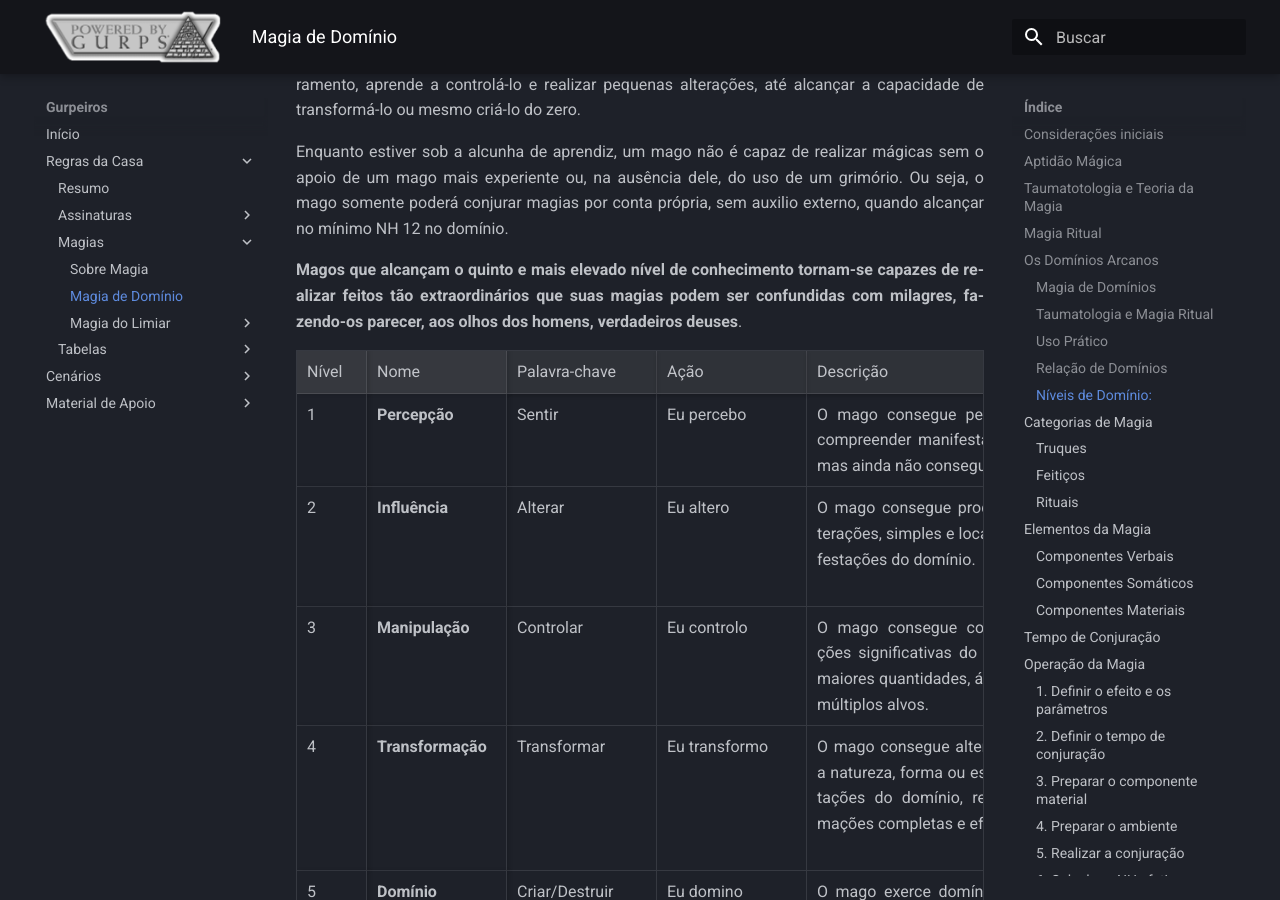
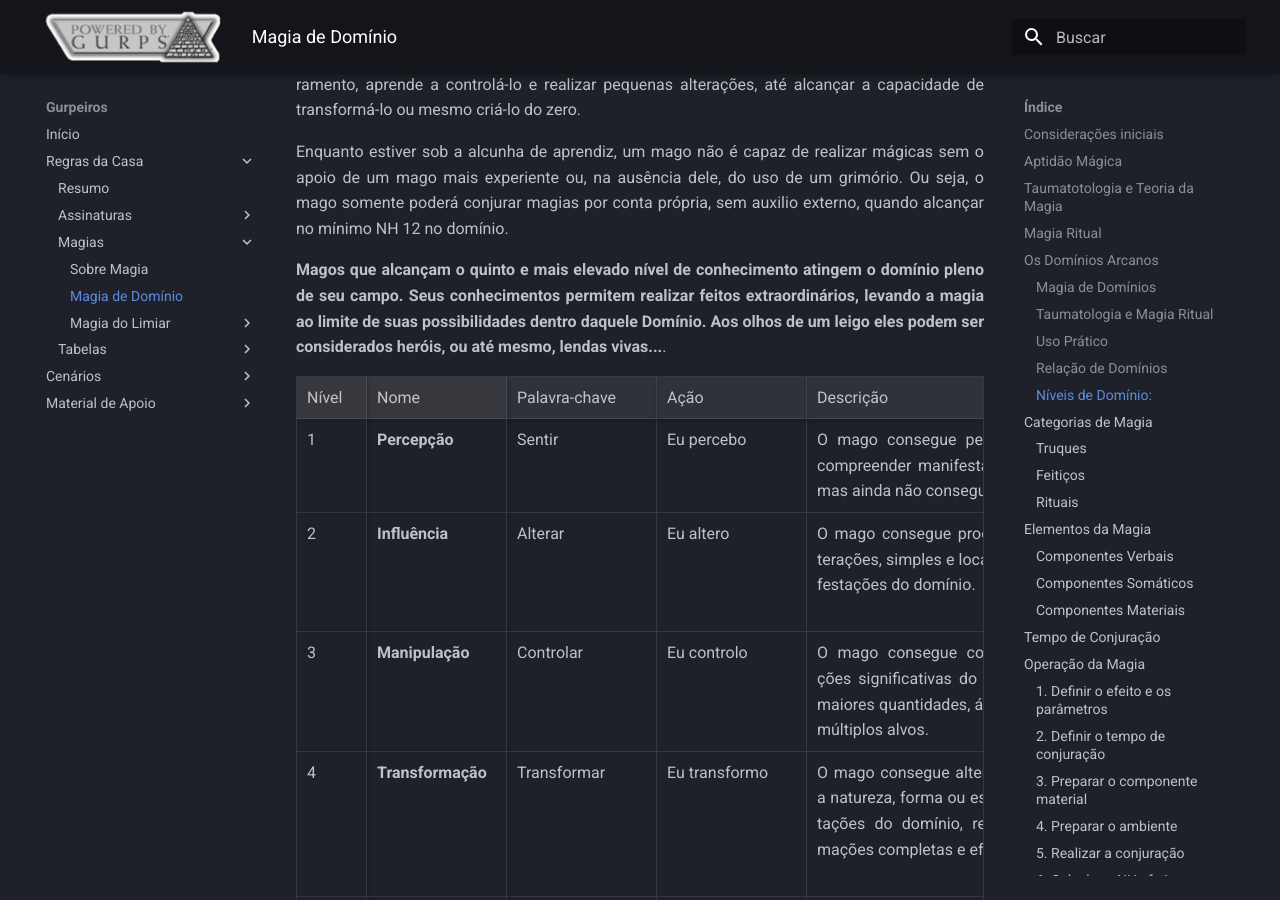
Before and after one commit to brbreis-1723/gurpeiros, an MkDocs documentation site: the page built from docs/regras/magia/magia_dominios.md, in a window 1280 px wide and 900 px high, scrolled down 6609 px. Built offline with MkDocs 1.6.1 and Material for MkDocs 9.7.7, drawn with Linux system fonts in a browser that asks for light colours.

Commit message:
atualiza site mkdocs

```diff
--- a/docs/regras/magia/magia_dominios.md
+++ b/docs/regras/magia/magia_dominios.md
@@ -276,7 +276,7 @@ Cada domínio possui cinco níveis de conhecimento. Quanto maior o nível, mais
 
  Enquanto estiver sob a alcunha de aprendiz, um mago não é capaz de realizar mágicas sem o apoio de um mago mais experiente ou, na ausência dele, do uso de um grimório. Ou seja, o mago somente poderá conjurar magias por conta própria, sem auxilio externo, quando alcançar no mínimo NH 12 no domínio.
 
-**Magos que alcançam o quinto e mais elevado nível de conhecimento tornam-se capazes de realizar feitos tão extraordinários que suas magias podem ser confundidas com milagres, fazendo-os parecer, aos olhos dos homens, verdadeiros deuses**.
+**Magos que alcançam o quinto e mais elevado nível de conhecimento atingem o domínio pleno de seu campo. Seus conhecimentos permitem realizar feitos extraordinários, levando a magia ao limite de suas possibilidades dentro daquele Domínio. Aos olhos de um leigo eles podem ser considerados heróis, ou até mesmo, lendas vivas...**.
 
 <div class="tabela-sticky-container">
 <table class="tabela-sticky">
```
